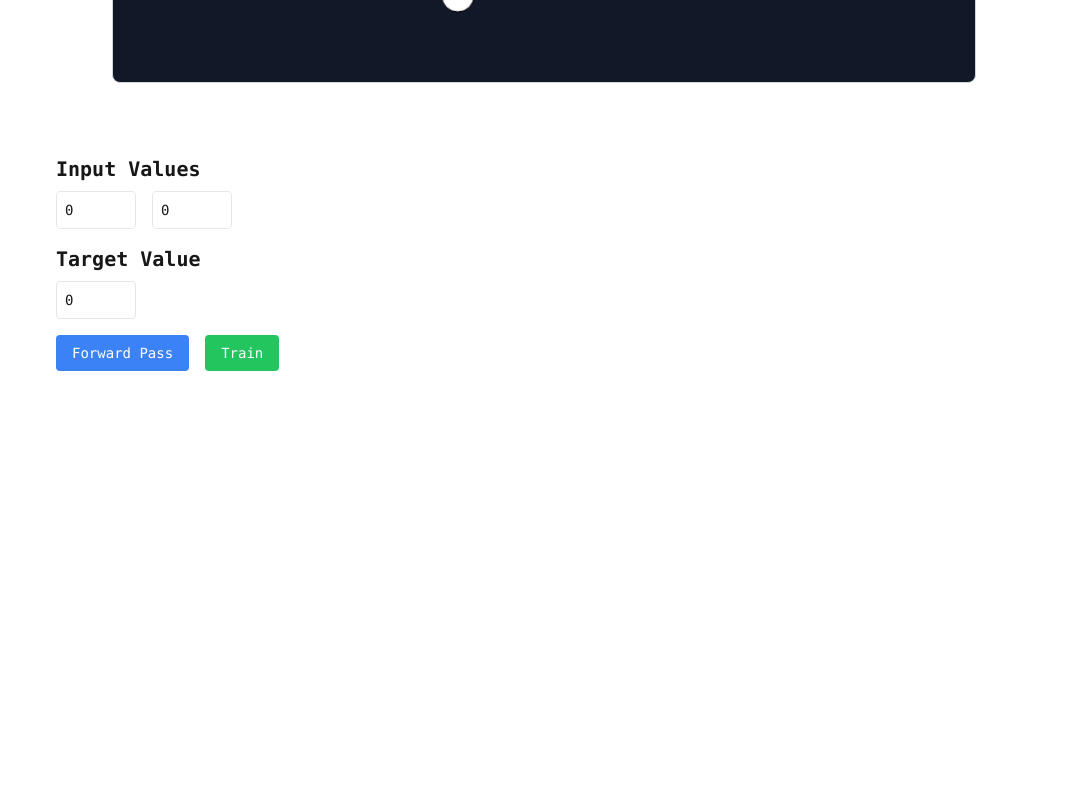
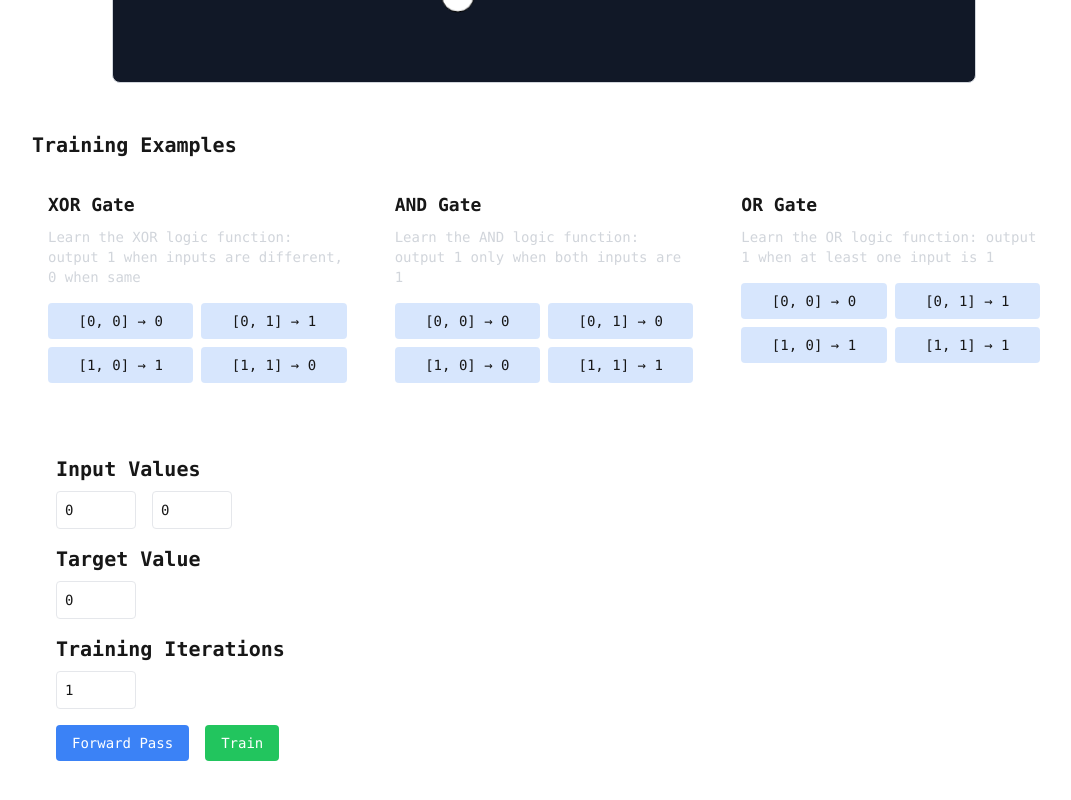
Before and after one commit to Zaid-maker/neural-network-training-sim, a Next.js app: page / in a window 1280 px wide. Shown: the part 534-1334 px from the top of the page, without its empty margins (96-1167 px from the left). Before the commit the page ends 1025 px from the top, so only its background shows below. Built offline with nearby package versions, Linux system fonts and the light colour scheme.

Commit message:
Add Examples

```diff
--- /dev/null
+++ b/app/components/TrainingExamples.tsx
@@ -0,0 +1,76 @@
+'use client';
+
+import React from 'react';
+
+export interface TrainingExample {
+    name: string;
+    description: string;
+    examples: {
+        inputs: number[];
+        target: number;
+    }[];
+}
+
+export const trainingExamples: TrainingExample[] = [
+    {
+        name: 'XOR Gate',
+        description: 'Learn the XOR logic function: output 1 when inputs are different, 0 when same',
+        examples: [
+            { inputs: [0, 0], target: 0 },
+            { inputs: [0, 1], target: 1 },
+            { inputs: [1, 0], target: 1 },
+            { inputs: [1, 1], target: 0 },
+        ],
+    },
+    {
+        name: 'AND Gate',
+        description: 'Learn the AND logic function: output 1 only when both inputs are 1',
+        examples: [
+            { inputs: [0, 0], target: 0 },
+            { inputs: [0, 1], target: 0 },
+            { inputs: [1, 0], target: 0 },
+            { inputs: [1, 1], target: 1 },
+        ],
+    },
+    {
+        name: 'OR Gate',
+        description: 'Learn the OR logic function: output 1 when at least one input is 1',
+        examples: [
+            { inputs: [0, 0], target: 0 },
+            { inputs: [0, 1], target: 1 },
+            { inputs: [1, 0], target: 1 },
+            { inputs: [1, 1], target: 1 },
+        ],
+    },
+];
+
+interface TrainingExamplesProps {
+    onSelectExample: (example: TrainingExample['examples'][0]) => void;
+}
+
+export const TrainingExamples: React.FC<TrainingExamplesProps> = ({ onSelectExample }) => {
+    return (
+        <div className="w-full">
+            <h2 className="text-xl font-semibold mb-4">Training Examples</h2>
+            <div className="grid grid-cols-1 md:grid-cols-3 gap-4">
+                {trainingExamples.map((example) => (
+                    <div key={example.name} className="bg-white/5 p-4 rounded-lg">
+                        <h3 className="text-lg font-semibold mb-2">{example.name}</h3>
+                        <p className="text-sm mb-4 text-gray-300">{example.description}</p>
+                        <div className="grid grid-cols-2 gap-2">
+                            {example.examples.map((training, index) => (
+                                <button
+                                    key={index}
+                                    onClick={() => onSelectExample(training)}
+                                    className="px-3 py-2 bg-blue-500/20 hover:bg-blue-500/30 rounded text-sm"
+                                >
+                                    [{training.inputs.join(', ')}] → {training.target}
+                                </button>
+                            ))}
+                        </div>
+                    </div>
+                ))}
+            </div>
+        </div>
+    );
+};
--- a/app/page.tsx
+++ b/app/page.tsx
@@ -3,6 +3,7 @@
 import { useState } from 'react';
 import { NeuralNetwork } from './lib/NeuralNetwork';
 import { NeuralNetworkVisualizer } from './components/NeuralNetworkVisualizer';
+import { TrainingExamples } from './components/TrainingExamples';
 
 export default function Home() {
   const [network] = useState(() => new NeuralNetwork([2, 4, 3, 1]));
@@ -10,6 +11,7 @@ export default function Home() {
   const [targetValue, setTargetValue] = useState<number>(0);
   const [output, setOutput] = useState<number[]>([]);
   const [error, setError] = useState<number>(0);
+  const [trainingIterations, setTrainingIterations] = useState<number>(1);
 
   const handleForward = () => {
     const result = network.forward(inputValues);
@@ -17,9 +19,17 @@ export default function Home() {
   };
 
   const handleTrain = () => {
-    const trainError = network.train(inputValues, [targetValue]);
-    setError(trainError);
+    let totalError = 0;
+    for (let i = 0; i < trainingIterations; i++) {
+      totalError = network.train(inputValues, [targetValue]);
+    }
+    setError(totalError);
     handleForward();
+  };
+
+  const handleExampleSelect = (example: { inputs: number[], target: number }) => {
+    setInputValues(example.inputs);
+    setTargetValue(example.target);
   };
 
   return (
@@ -29,6 +39,10 @@ export default function Home() {
 
         <div className="mb-8">
           <NeuralNetworkVisualizer network={network} />
+        </div>
+
+        <div className="mb-8">
+          <TrainingExamples onSelectExample={handleExampleSelect} />
         </div>
 
         <div className="bg-white/10 p-6 rounded-lg">
@@ -57,6 +71,18 @@ export default function Home() {
               type="number"
               value={targetValue}
               onChange={(e) => setTargetValue(parseFloat(e.target.value) || 0)}
+              className="w-20 p-2 border rounded bg-white/5"
+            />
+          </div>
+
+          <div className="mb-4">
+            <h2 className="text-xl font-semibold mb-2">Training Iterations</h2>
+            <input
+              type="number"
+              min="1"
+              max="100"
+              value={trainingIterations}
+              onChange={(e) => setTrainingIterations(Math.max(1, Math.min(100, parseInt(e.target.value) || 1)))}
               className="w-20 p-2 border rounded bg-white/5"
             />
           </div>
--- a/tsconfig.json
+++ b/tsconfig.json
@@ -1,6 +1,6 @@
 {
   "compilerOptions": {
-    "target": "ES2017",
+    "target": "es5",
     "lib": ["dom", "dom.iterable", "esnext"],
     "allowJs": true,
     "skipLibCheck": true,
@@ -20,7 +20,8 @@
     ],
     "paths": {
       "@/*": ["./*"]
-    }
+    },
+    "types": ["bun-types"]
   },
   "include": ["next-env.d.ts", "**/*.ts", "**/*.tsx", ".next/types/**/*.ts"],
   "exclude": ["node_modules"]
```
Also changed, not shown: package.json (+6 -5 lines), 1 other file (tests, documents, lock files or other folders).
